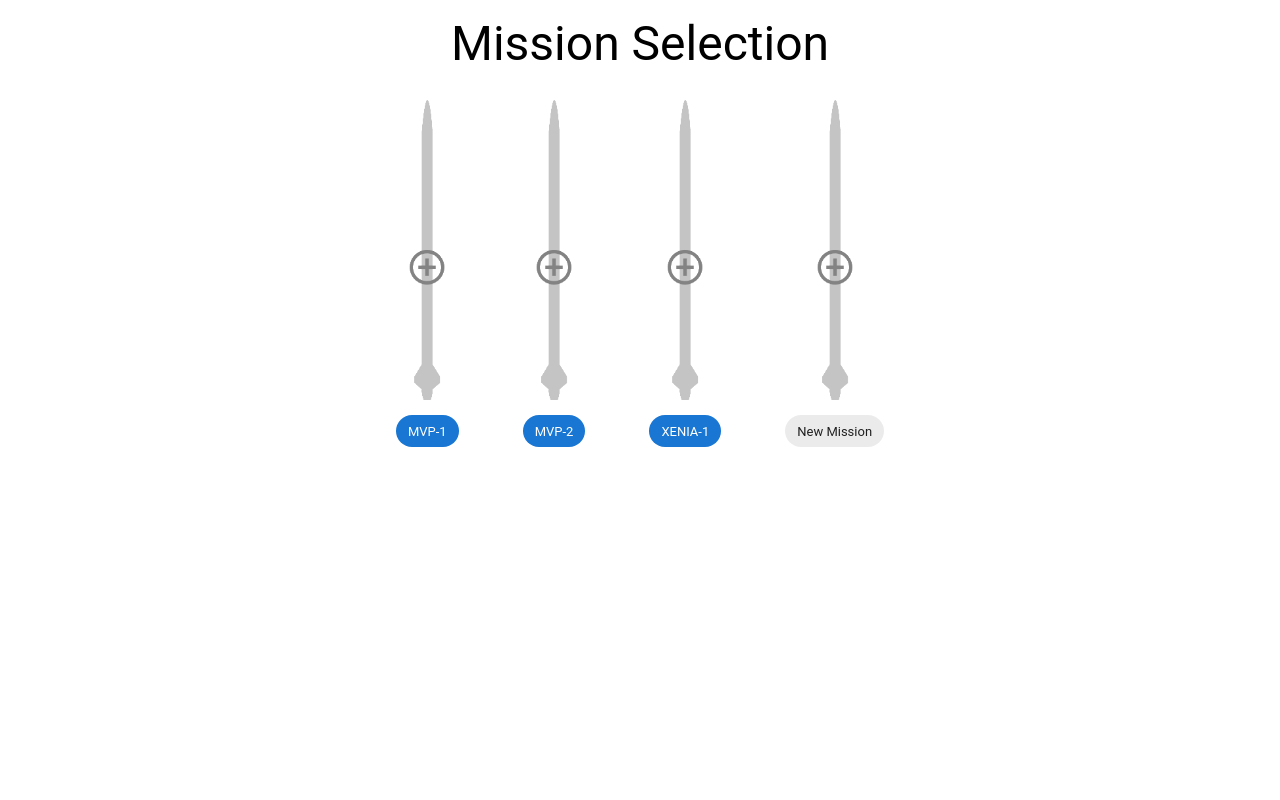
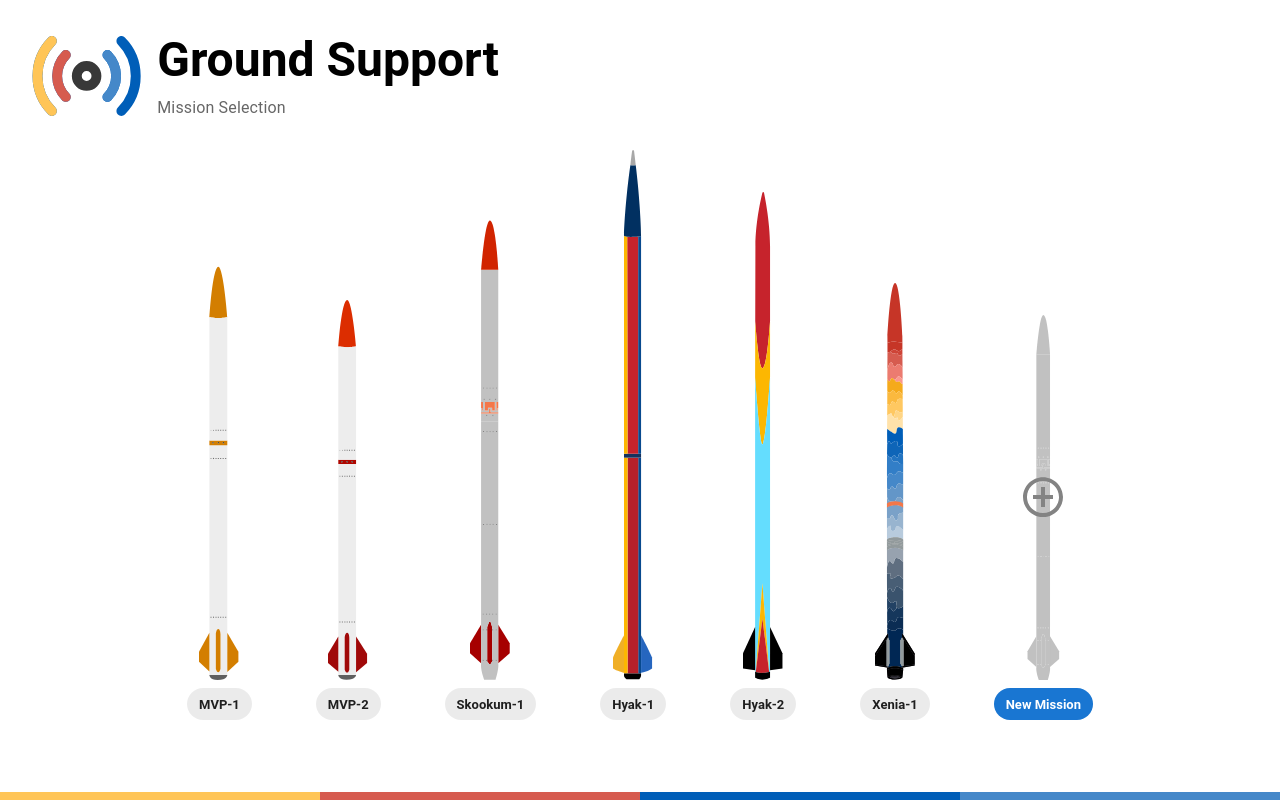
Before and after one commit to klemie/Ground-Support, a React (Create React App) app in the folder client/: page / in a window 1280 px wide. Built offline with nearby package versions, Linux system fonts and the light colour scheme.

Commit message:
functional demo

```diff
--- a/client/src/root/App.tsx
+++ b/client/src/root/App.tsx
@@ -9,17 +9,18 @@ import MissionSelectionView from "../views/missionSelection-view";
 function App() {
 
   // useState for currentView
-  const [currentView, setCurrentView]=useState("Mission_Selection")
+  const [currentView, setCurrentView] = useState("Mission_Selection");
 
   const updateView = (viewName: string) => {
-    setCurrentView(viewName)
-  }
+    setCurrentView(viewName);
+  };
 
   return (
     <div className="App">
-      { currentView == "Mission_Selection" && <MissionSelectionView setCurrentView={updateView}/> }
+      { (currentView == "Mission_Selection") && <MissionSelectionView setCurrentView={updateView}/> }
 
-      { currentView == "Active_Mission" &&
+      {
+        (currentView == "Active_Mission") &&
         <Grid
           container
           spacing={2}
@@ -36,7 +37,6 @@ function App() {
           <Grid
             item
             xs={2}
-            borderLeft="1px solid"
           >
             <UtilitiesView setCurrentView={updateView}/>
           </Grid>
--- a/client/src/views/missionSelection-view.tsx
+++ b/client/src/views/missionSelection-view.tsx
@@ -1,16 +1,23 @@
 import React, { useState, useEffect } from "react";
 
 import { Grid, Typography, Chip, Stack } from "@mui/material";
-import { Add } from "@mui/icons-material";
 
 import "../styles/missionSelect.css";
 
-import addRocket from "../static/images/AddRocket.png";
+import addRocket from "../static/images/AddRocket.svg";
+import Hyak1 from "../static/images/Hyak1.svg";
+import Hyak2 from "../static/images/Hyak2.svg";
+import Mvp1 from "../static/images/Mvp1.svg";
+import Mvp2 from "../static/images/Mvp2.svg";
+import Skookum1 from "../static/images/Skookum1.svg";
+import Xenia1 from "../static/images/Xenia1.svg";
+import Header, { Breadcrumb } from "../components/Header";
 
 interface Mission {
-  id: Number;
-  name: String;
-  image: String;
+  id: number;
+  name: string;
+  image: string;
+  active: boolean;
 }
 
 interface MissionSelectProps {
@@ -18,78 +25,136 @@ interface MissionSelectProps {
 }
 
 export default function MissionSelectionView(props: MissionSelectProps) {
+  const colors: string[] = [
+    "rgba(255, 197, 87, 1)",
+    "rgba(214, 91, 79, 1)",
+    "rgba(0, 94, 184, 1)",
+    "rgba(69, 136, 201, 1)"
+  ];
+
+  const breadCrumbs: Breadcrumb[] = [
+    { name: "Mission Selection", path: "/", active: false },
+  ];
 
   const dummyMissionData: Mission[] = [
     {
       id: 1,
       name: "MVP-1",
-      image: "MVP-1.png",
+      image: Mvp1,
+	    active: false
     },
     {
       id: 2,
       name: "MVP-2",
-      image: "MVP-2.png",
+      image: Mvp2,
+	    active: false
     },
     {
       id: 3,
-      name: "XENIA-1",
-      image: "XENIA-1.png",
-    }
-  ]
+      name: "Skookum-1",
+      image: Skookum1,
+	    active: false
+    },
+    {
+      id: 4,
+      name: "Hyak-1",
+      image: Hyak1,
+	    active: false
+    },
+    {
+      id: 5,
+      name: "Hyak-2",
+      image: Hyak2,
+	    active: false
+    },
+    {
+      id: 6,
+      name: "Xenia-1",
+      image: Xenia1,
+	    active: false
+    },
+  ];
 
-  const [missionData, setMissionData]=useState(dummyMissionData)
+  const [missionData, setMissionData] = useState(dummyMissionData);
 
-  useEffect(()=>{
+  useEffect(()=> {
     //make an API call when component first mounts and setUserData with response
-    setMissionData(dummyMissionData)
-  },[])
+    setMissionData(dummyMissionData);
+  },[]);
 
   function addNewMission () {
     props.setCurrentView("Active_Mission");
-    console.log("Adding new mission...")
+    console.log("Adding new mission...");
   }
 
   function setMission (data: Mission)  {
     props.setCurrentView("Active_Mission");
-    console.log("Setting Mission to:", data)
+    console.log("Setting Mission to:", data);
   }
 
-  const missions = missionData.map((data: Mission)=>{
-    return <div key={data.id.toString()}>
-      <Stack direction="column" spacing={1} onClick={() => setMission(data)}>
-        <img src={addRocket} alt="Mission" width={40}></img>
-        <Chip label={data.name} color="primary"/>
-      </Stack>
-    </div>
+  const missions = missionData.map((data: Mission) => {
+    return(
+      <div key={data.id.toString()} >
+        <Stack
+          direction="column"
+          spacing={1}
+        >
+          <img src={data.image} alt="Mission" width={40} onClick={data.active ? () => setMission(data) : () => {}}/>
+          <Chip label={data.name} sx={{ fontWeight: "bold" }}/>
+        </Stack>
+      </div>
+    );
   })
 
   return (
-    <>
+    <div style={{ width: "100vw", height: "99vh" }}>
       <Grid
         container
         direction="column"
         paddingX="2rem"
-        paddingY="1rem"
+        paddingY="2rem"
         gap={3}
+		    sx={{ height: "100%", width: "100%" }}
       >
-
         {/* Page Header */}
-        <Grid item>
-          <Typography variant="h3">Mission Selection</Typography>
+        <Grid  item >
+          <Header breadCrumbs={breadCrumbs} />
         </Grid>
 
         {/* Mission Selection */}
-        <Grid item>
-          <Stack direction="row" justifyContent="center" spacing={8}>
+        <Grid
+          container
+          justifyContent="center"
+          alignItems="center"
+          style={{ height: "80%" }}
+        >
+          <Stack
+            direction="row"
+            justifyContent="center"
+            spacing={8}
+            alignItems="flex-end"
+          >
             { missions }
-            <Stack direction="column" spacing={1} onClick={addNewMission}>
+            <Stack
+              direction="column"
+              spacing={1}
+              onClick={addNewMission}
+            >
               <img src={addRocket} alt="Add Rocket" width={40}></img>
-              <Chip label="New Mission" color="default"/>
+              <Chip label="New Mission" color="primary" sx={{ fontWeight: "bold" }}/>
             </Stack>
           </Stack>
         </Grid>
-    </Grid>
-    </>
+        <Grid item>
+
+        </Grid>
+      </Grid>
+      <div>
+        {colors.map((color)=> {
+          return <div style={{ backgroundColor: color, width: "25%", height: "1vh", float: "left" }} />;
+        })}
+      </div>
+    </div>
   );
 
 }
```
Also changed, not shown: client/src/static/images/AddRocket.png (deleted), 1 other file (tests, documents, lock files or other folders).
